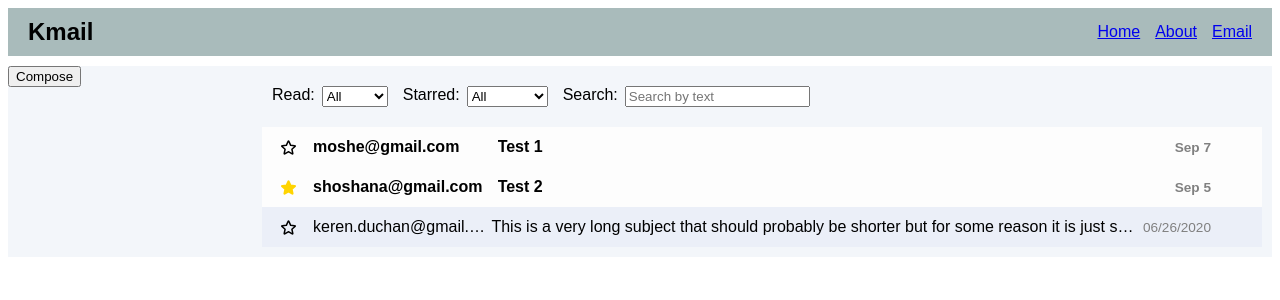
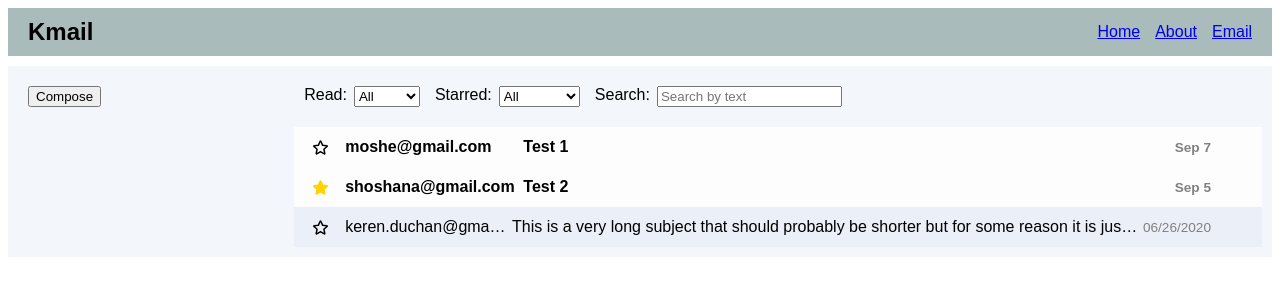
Before and after one commit to kerenduchan/kmail, a React (Vite) app: page /#/email in a window 1280 px wide. Shown: the top 300 px of the page. Built offline with nearby package versions, Linux system fonts and the light colour scheme.

Commit message:
email sidebar styling

```diff
--- a/src/assets/css/cmps/email-sidebar.css
+++ b/src/assets/css/cmps/email-sidebar.css
@@ -1,3 +1,5 @@
 .email-sidebar {
+    margin: 10px;
+    padding: 10px;
     flex-basis: 20%;
 }
```
